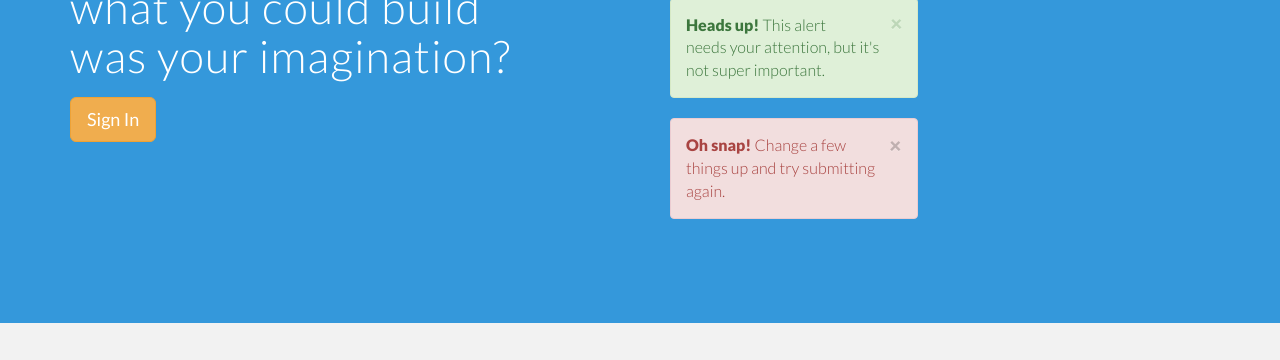
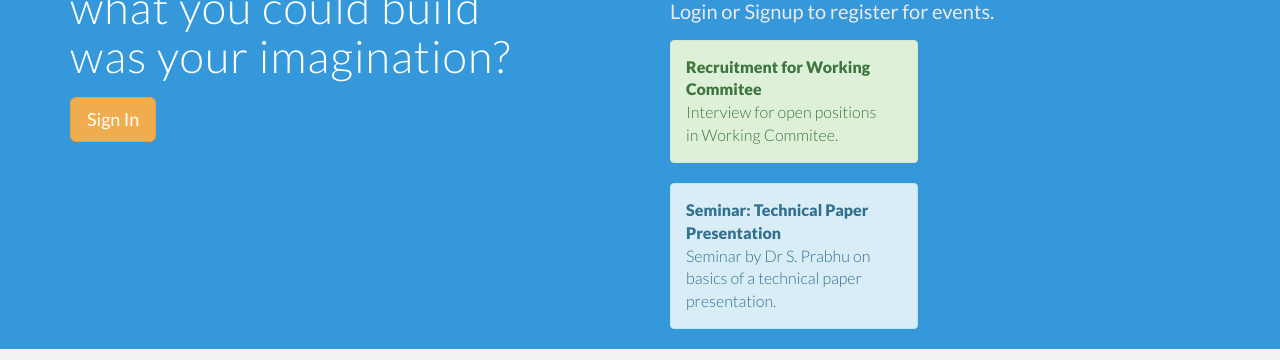
Before and after one commit to GirishRawat/aimcse-website, a plain HTML site: page index.html in a window 1280 px wide. Shown: the part 307-667 px from the top of the page. Drawn offline with nearby package versions, Linux system fonts and the light colour scheme; files that its build step writes are made by us from their sources; a script that the page names is missing.

Commit message:
Built the front page

```diff
--- a/assets/css/main.css
+++ b/assets/css/main.css
@@ -39,6 +39,8 @@ h4 {
 	font-weight: 400;
 	font-size: 20px;
 }
+
+
 
 /* Paragraph & Typographic */
 p {
@@ -119,6 +121,16 @@ i {
 	color: #3498db;
 }
 
+.above {
+    position: relative;
+    color:#edeaea;
+    bottom:4px;
+}
+
+.event {
+
+}
+
 
 /* HeaderWrap */
 #headerwrap {
@@ -142,6 +154,10 @@ i {
     background-size: cover;
 }
 
+#above-margin {
+    color: #FFFFFF;
+}
+
 #headerwrap h1 {
 	margin-top: 60px;
 	margin-bottom: 15px;
--- a/index.html
+++ b/index.html
@@ -69,18 +69,25 @@
 				</div><!-- /col-lg-6 -->
 				<div class="col-lg-6">
 			<div class="col-md-12">
-			<h1>Upcoming Events:</h1>
+			<h1>Upcoming Events</h1>
 			</div>
+			<div class="col-md-12">
+			<div class="above" id="above-margin">
+							<h4 class="above">Login or Signup to register for events.</h4>
+			</div>
+			</div>
+		<div class="events">
           <div class="col-md-6">
             <div class="alert alert-success alert-dismissable">
-              <button type="button" class="close" data-dismiss="alert" aria-hidden="true">&times;</button>
-              <strong>Heads up!</strong> This alert needs your attention, but it's not super important.
+              <strong>Recruitment for Working Commitee</strong><br />
+              Interview for open positions in Working Commitee.<br />
             </div>
-            <div class="alert alert-danger">
-              <button type="button" class="close" data-dismiss="alert" aria-hidden="true">&times;</button>
-              <strong>Oh snap!</strong> Change a few things up and try submitting again.
+            <div class="alert alert-info alert-dismissable">
+              <strong>Seminar: Technical Paper Presentation</strong> <br />
+              Seminar by Dr S. Prabhu on basics of a technical paper presentation. <br />
             </div>
           </div>
+        </div>
 				</div><!-- /col-lg-6 -->
 
 			</div><!-- /row -->
```
Also changed, not shown: 2 other files.
